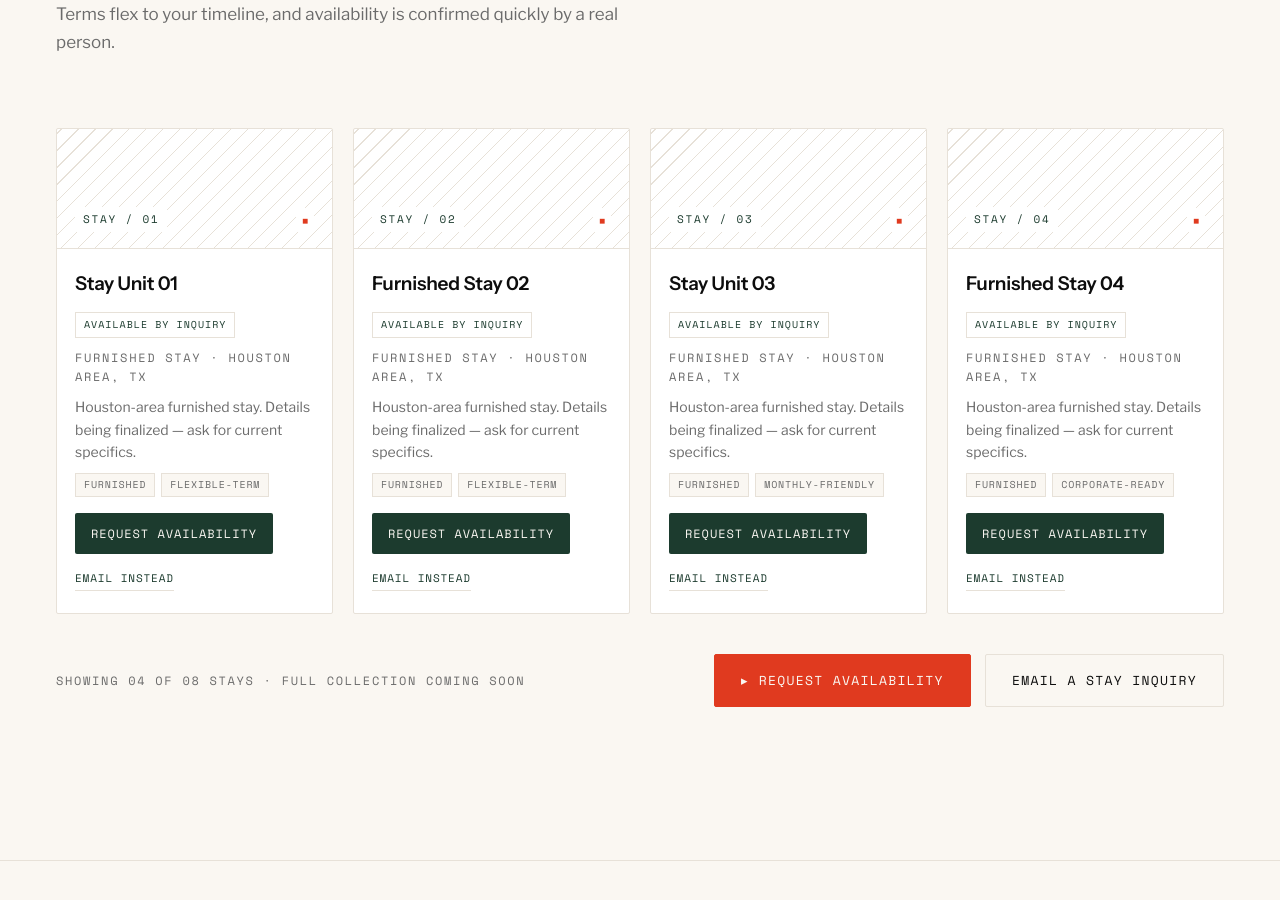
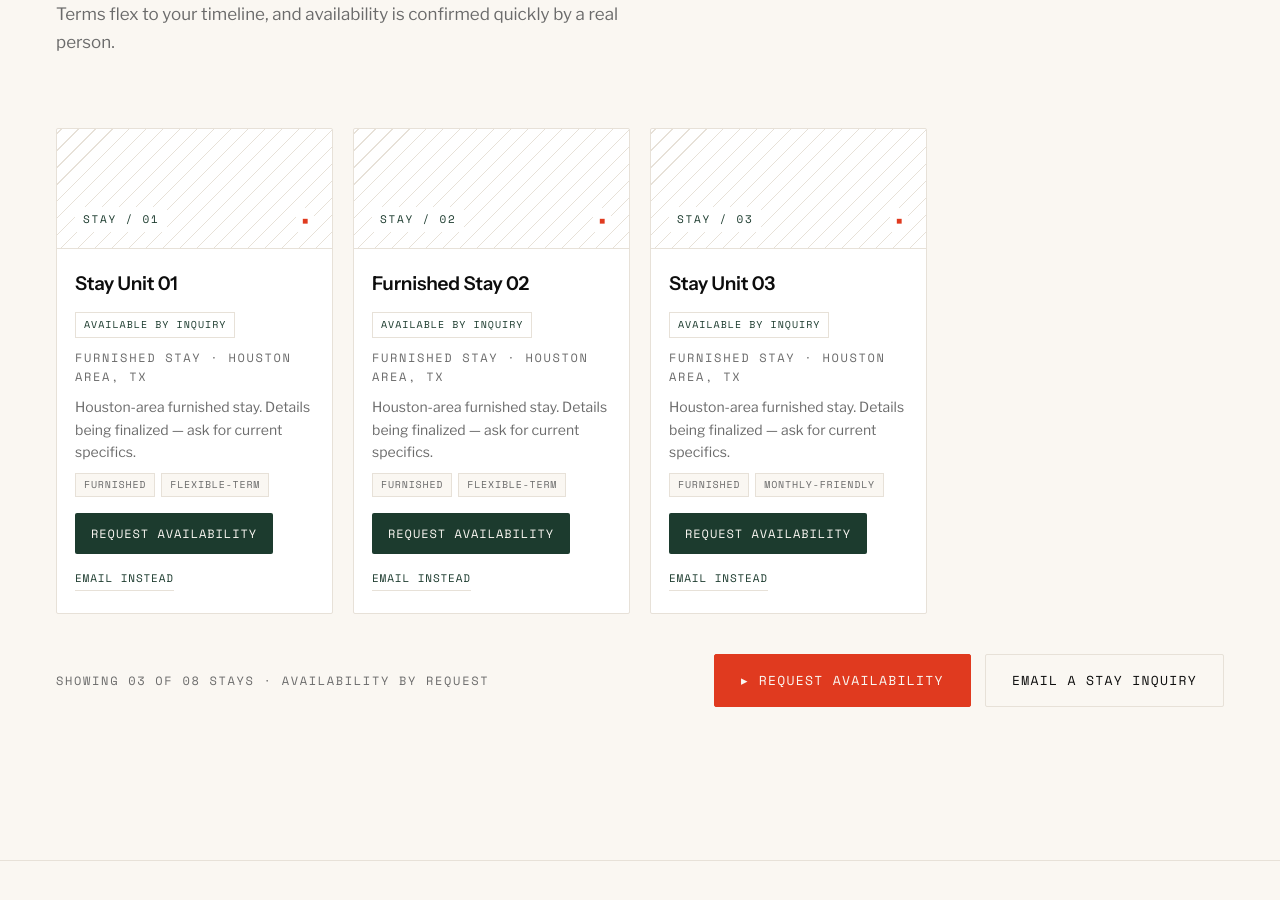
Before and after one commit to d8dles/jwillsoldit-hub, a React (Vite) app: page / in a window 1280 px wide. Shown: the part 3720-4620 px from the top of the page. Built offline with nearby package versions, Linux system fonts and the light colour scheme.

Commit message:
Show three furnished stay cards

```diff
--- a/src/sections/StaysSection.tsx
+++ b/src/sections/StaysSection.tsx
@@ -6,6 +6,8 @@
 import styles from './StaysSection.module.css';
 
 export function StaysSection() {
+  const visibleStays = FEATURED_STAYS.slice(0, 3);
+
   return (
     <section id="stays" className="section section--hairline-top" aria-label="Furnished stays">
       <div className="container">
@@ -21,15 +23,15 @@
         />
 
         <div className={styles.grid}>
-          {FEATURED_STAYS.map((property, i) => (
+          {visibleStays.map((property, i) => (
             <PropertyPreviewCard key={property.id} property={property} index={i} />
           ))}
         </div>
 
         <div className={styles.footerRow}>
           <p className={`mono-label ${styles.indexNote}`}>
-            SHOWING {String(FEATURED_STAYS.length).padStart(2, '0')} OF{' '}
-            {String(STAY_COUNT).padStart(2, '0')} STAYS · FULL COLLECTION COMING SOON
+            SHOWING {String(visibleStays.length).padStart(2, '0')} OF{' '}
+            {String(STAY_COUNT).padStart(2, '0')} STAYS · AVAILABILITY BY REQUEST
           </p>
           <div className={styles.ctas}>
             <a href={smsLink(`${SUBJECTS.stays} — dates and unit type?`)} className="btn btn--primary">
```
